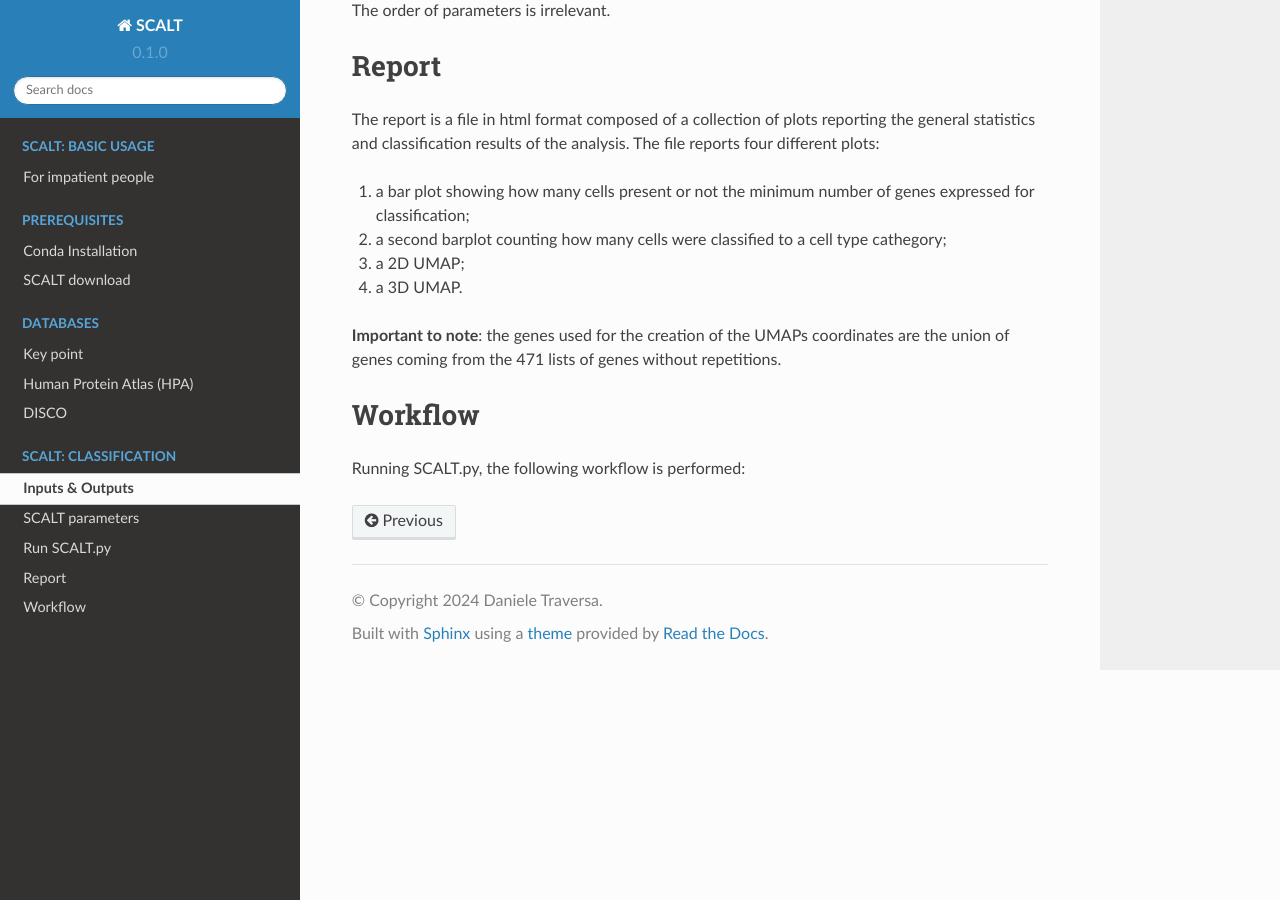
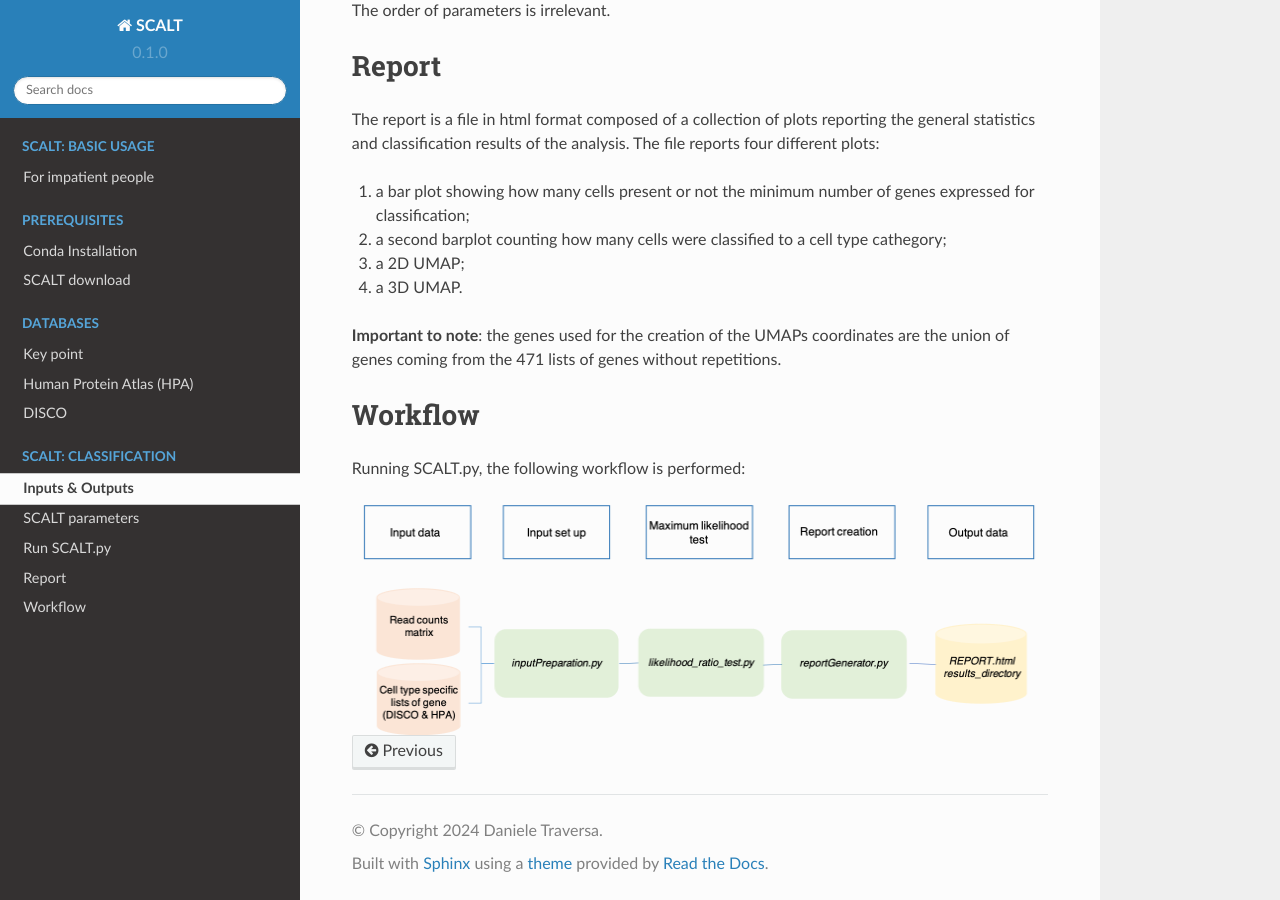
Before and after one commit to danitrave/CapitalCitiesGame, a Sphinx documentation site: the page built from docs/source/classification.rst, in a window 1280 px wide and 900 px high, scrolled down 3074 px. Built offline with Sphinx 7.4.7 and the Read the Docs theme 2.0.0, drawn with Linux system fonts in a browser that asks for light colours.

Commit message:
Update classification.rst

```diff
--- a/docs/source/classification.rst
+++ b/docs/source/classification.rst
@@ -262,3 +262,7 @@ Workflow
 ========
 
 Running SCALT.py, the following workflow is performed:
+
+.. figure:: pictures/SCALT_workflow.png
+   :align: center
+   :scale: 50%
```
